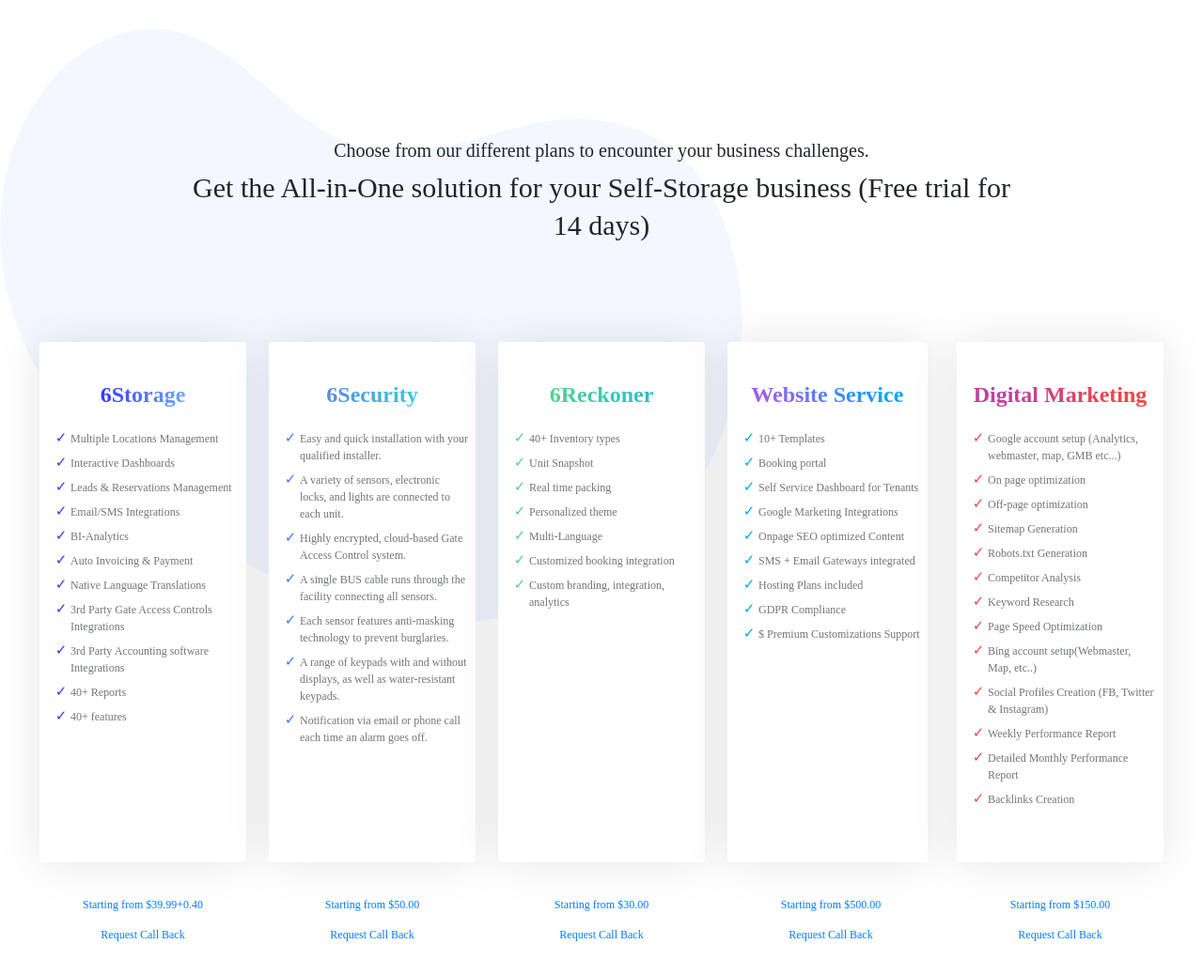
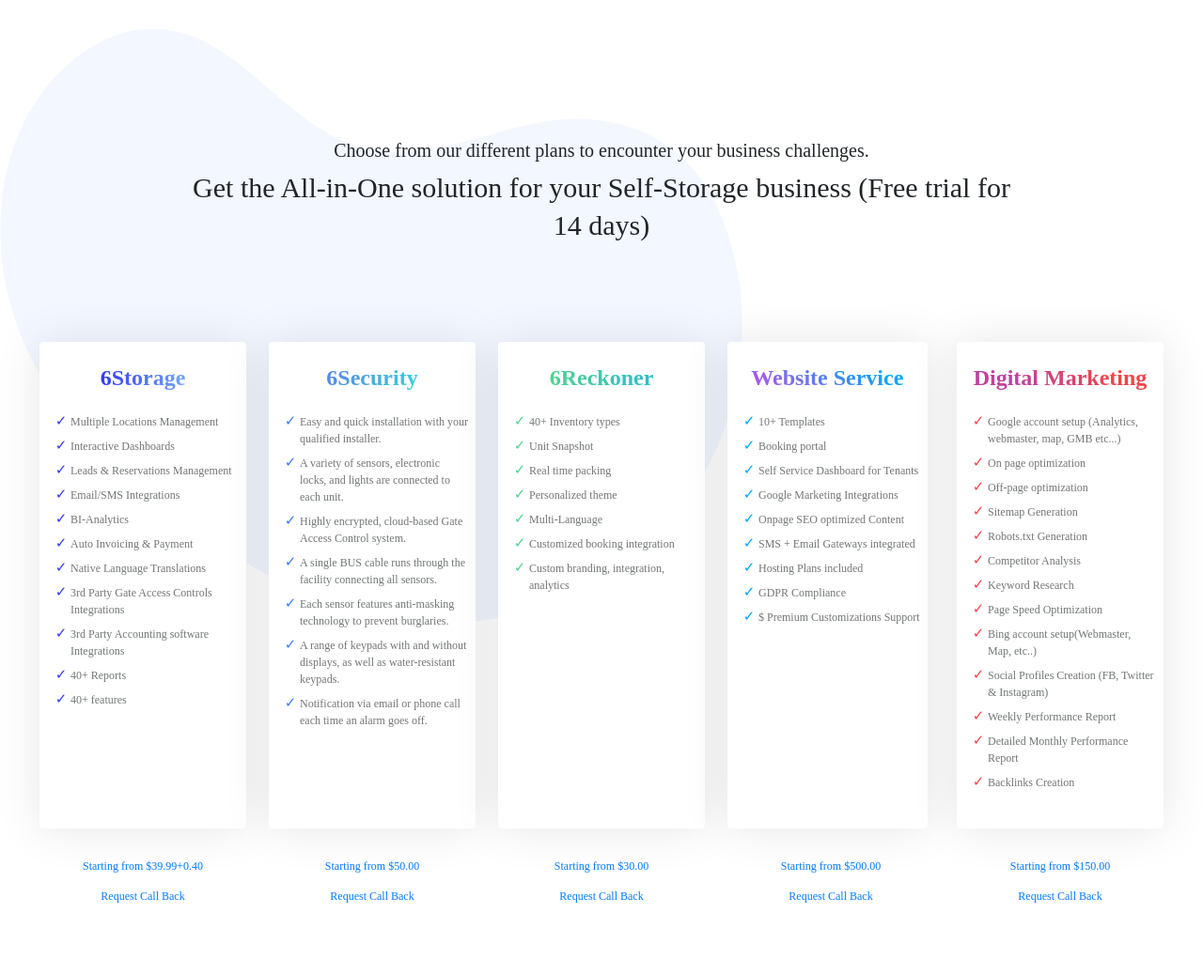
Before and after one commit to KalidasRaja/Universal-Pricing-Page, a plain HTML site: page index.html in a window 1280 px wide. Shown: the whole page at 94% size. Drawn offline with nearby package versions, Linux system fonts and the light colour scheme; a web font is replaced by a local one.

Commit message:
Update index.html

```diff
--- a/index.html
+++ b/index.html
@@ -27,8 +27,8 @@
             </div>
             <div class=" row position-relative justify-content-center py-5 py-lg-0">
                 <div class=" col-12 col-md-6 col-lg px-lg-2 mx-xl-1 d-lg-flex">
-                    <div class=" p-lg-0 py-lg-4 pr-lg-2 px-xl-2 color-palette six-Storage h-md-510 position-relative" style="z-index: 9999;">
-                        <a href="~/self-storage-software/">
+                    <div class=" p-0 m-0 color-palette six-Storage h-md-510 position-relative" style="z-index: 9999;">
+                        <a href="~/self-storage-software/" class=" p-lg-0 py-lg-4 pr-lg-2 px-xl-2 d-flex h-100">
                             <div class=" media1">
                                 <div class="content1-title">
                                     <h3>6Storage</h3>
@@ -60,8 +60,8 @@
                     </div>
                 </div>
                 <div class=" col-12 col-md-6 col-lg px-lg-2 mx-xl-1 d-lg-flex">
-                    <div class=" p-lg-0 py-lg-4 pr-lg-2 px-xl-2 color-palette six-Security h-md-510 position-relative" style="z-index: 9999;">
-                        <a href="~/6security/">
+                    <div class=" p-0 m-0 color-palette six-Security h-md-510 position-relative" style="z-index: 9999;">
+                        <a href="~/6security/" class=" p-lg-0 py-lg-4 pr-lg-2 px-xl-2 d-flex h-100">
                             <div class=" media1">
                                 <div class="content1-title">
                                     <h3>6Security</h3>
@@ -89,8 +89,8 @@
                     </div>
                 </div>
                 <div class=" col-12 col-md-6 col-lg px-lg-2 mx-xl-1 d-lg-flex">
-                    <div class=" p-lg-0 py-lg-4 pr-lg-2 px-xl-2 color-palette six-Recokoner h-md-510 position-relative" style="z-index: 9999;">
-                        <a href="~/self-storage-calculator/">
+                    <div class=" p-0 m-0 color-palette six-Recokoner h-md-510 position-relative" style="z-index: 9999;">
+                        <a href="~/self-storage-calculator/" class=" p-lg-0 py-lg-4 pr-lg-2 px-xl-2 d-flex h-100">
                             <div class=" media1">
                                 <div class="content1-title">
                                     <h3>6Reckoner</h3>
@@ -118,8 +118,8 @@
                     </div>
                 </div>
                 <div class=" col-12 col-md-6 col-lg px-lg-2 mx-xl-1 d-lg-flex">
-                    <div class=" p-lg-0 py-lg-4 pr-lg-2 px-xl-2 color-palette Website-Service h-md-510 position-relative" style="z-index: 9999;">
-                        <a href="~/selfstorage-website/" >
+                    <div class=" p-0 m-0 color-palette Website-Service h-md-510 position-relative" style="z-index: 9999;">
+                        <a href="~/selfstorage-website/" class=" p-lg-0 py-lg-4 pr-lg-2 px-xl-2 d-flex h-100">
                             <div class=" media1">
                                 <div class="content1-title">
                                     <h3>Website Service</h3>
@@ -149,8 +149,8 @@
                     </div>
                 </div>
                 <div class=" col-12 col-md-6 col-lg px-lg-2 mx-xl-1 d-lg-flex">
-                    <div class=" p-lg-0 py-lg-4 pr-lg-2 px-xl-2 color-palette Digital position-relative" style="z-index: 9999;">
-                        <a href="~/selfstorage-marketing/">
+                    <div class=" p-0 m-0 color-palette Digital position-relative" style="z-index: 9999;">
+                        <a href="~/selfstorage-marketing/" class=" p-lg-0 py-lg-4 pr-lg-2 px-xl-2 d-flex h-100">
                             <div class=" media1">
                                 <div class="content1-title">
                                     <h3>Digital Marketing</h3>
```
